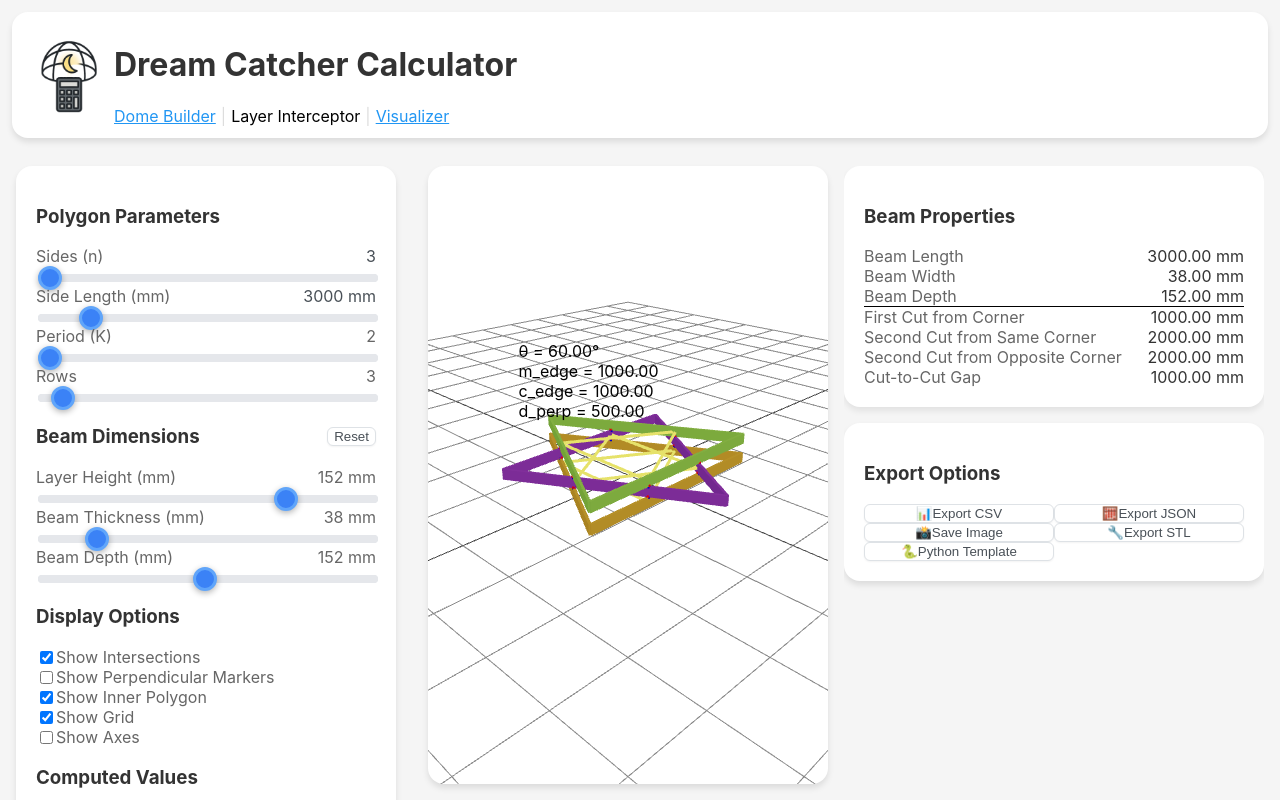
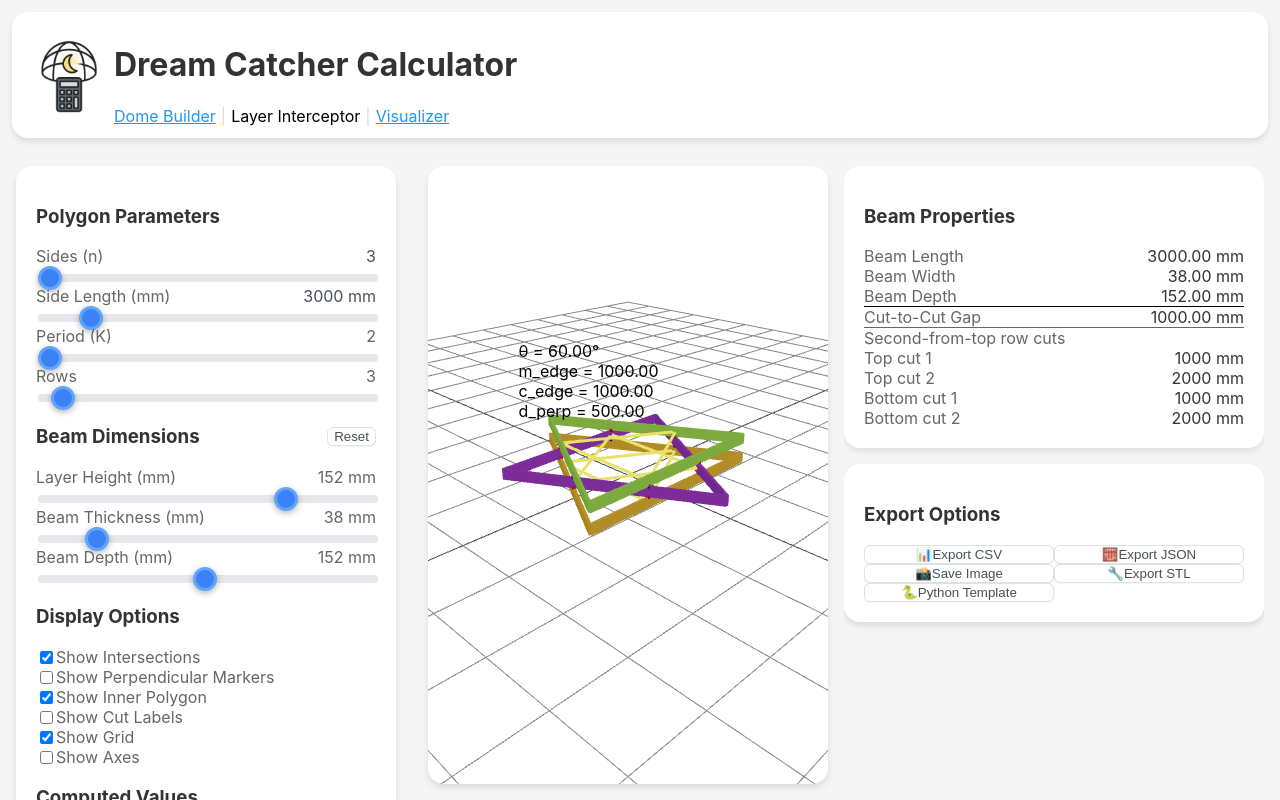
Before and after one commit to chrismaree/egg-dome, a React (Vite) app in the folder wood-dome-visualizer/: page /intersections in a window 1280 px wide. Built offline with nearby package versions, Linux system fonts and the light colour scheme.

Commit message:
Fixed simulator
Signed-off-by: Chris Maree <christopher.maree@gmail.com>

```diff
--- a/wood-dome-visualizer/src/components/BeamPropertiesPanel.jsx
+++ b/wood-dome-visualizer/src/components/BeamPropertiesPanel.jsx
@@ -1,15 +1,124 @@
-import React from 'react'
+import React, { useMemo } from 'react'
 import useStore from '../store'
+import { computeBeamIntersectionGeometry } from '../utils/computeDomeGeometry'
 
 const BeamPropertiesPanel = () => {
   const parameters = useStore(state => state.parameters)
   const getMEdge = useStore(state => state.getMEdge)
-  const getCEdge = useStore(state => state.getCEdge)
+  const getThetaRad = useStore(state => state.getThetaRad)
 
   const mEdge = getMEdge()
-  const cEdge = getCEdge()
-  const secondCutFromSameCorner = cEdge + mEdge
-  const secondCutFromOppositeCorner = parameters.s - cEdge
+  const scaleFactor = 10 / 3000
+  const EPS = 1e-9
+
+  const formatCut = (value) =>
+    value !== undefined && value !== null ? `${value.toFixed(0)} mm` : '—'
+
+  const cutInfo = useMemo(() => {
+    if (parameters.rows < 3) {
+      return null
+    }
+
+    const thetaRad = getThetaRad()
+
+    const geometry = computeBeamIntersectionGeometry({
+      n: parameters.n,
+      s: parameters.s,
+      K: parameters.K,
+      rows: parameters.rows,
+      thetaRad,
+      layerHeight: parameters.layerHeight,
+      beamThickness: parameters.beamThickness,
+      beamDepth: parameters.beamDepth,
+      showIntersections: true,
+      showPerpMarkers: false,
+      showInnerPolygon: false,
+      showCutLabels: false
+    })
+
+    const targetRow = parameters.rows - 2
+    const markers = geometry.elementData.filter(
+      (element) =>
+        element.type === 'marker' &&
+        element.subtype === 'intercept' &&
+        element.row === targetRow
+    )
+
+    if (markers.length === 0) {
+      return null
+    }
+
+    const R = parameters.s / (2 * Math.sin(Math.PI / parameters.n))
+    const phi0 = Math.PI / parameters.n
+    const baseVertices = []
+
+    for (let i = 0; i < parameters.n; i++) {
+      const angle = phi0 + (2 * Math.PI * i) / parameters.n
+      baseVertices.push({
+        x: R * Math.cos(angle) * scaleFactor,
+        y: R * Math.sin(angle) * scaleFactor
+      })
+    }
+
+    const rotateVertex = (vertex, angle) => ({
+      x: vertex.x * Math.cos(angle) - vertex.y * Math.sin(angle),
+      y: vertex.x * Math.sin(angle) + vertex.y * Math.cos(angle)
+    })
+
+    const thetaRow = targetRow * thetaRad
+    const rotatedVertices = baseVertices.map((vertex) =>
+      rotateVertex(vertex, thetaRow)
+    )
+
+    const edgeLengths = {
+      above: [],
+      below: []
+    }
+
+    markers.forEach((marker) => {
+      const edgeStart = rotatedVertices[marker.edgeIndex]
+      const edgeEnd =
+        rotatedVertices[(marker.edgeIndex + 1) % rotatedVertices.length]
+
+      const edgeDX = edgeEnd.x - edgeStart.x
+      const edgeDY = edgeEnd.y - edgeStart.y
+      const denom = edgeDX * edgeDX + edgeDY * edgeDY
+
+      if (denom < EPS) {
+        return
+      }
+
+      const markerDX = marker.position.x - edgeStart.x
+      const markerDY = marker.position.y - edgeStart.y
+      const t = Math.min(Math.max((markerDX * edgeDX + markerDY * edgeDY) / denom, 0), 1)
+      edgeLengths[marker.markerType].push(t * parameters.s)
+    })
+
+    const dedupeCuts = (values = []) => {
+      const sorted = [...values].sort((a, b) => a - b)
+      return sorted.filter((value, index) => {
+        if (index === 0) return true
+        return Math.abs(value - sorted[index - 1]) > 1e-3
+      })
+    }
+
+    const topCuts = dedupeCuts(edgeLengths.above)
+    const bottomCuts = dedupeCuts(edgeLengths.below)
+
+    return {
+      topCuts,
+      bottomCuts
+    }
+  }, [
+    parameters.n,
+    parameters.s,
+    parameters.K,
+    parameters.rows,
+    parameters.layerHeight,
+    parameters.beamThickness,
+    parameters.beamDepth,
+    getThetaRad
+  ])
 
   return (
     <div
@@ -35,21 +144,34 @@ const BeamPropertiesPanel = () => {
           <span className="font-mono text-[#333] font-medium">{parameters.beamDepth.toFixed(2)} mm</span>
         </div>
         <div className="flex justify-between pt-2 border-t border-gray-200">
-          <span className="text-[#666]">First Cut from Corner</span>
-          <span className="font-mono text-[#333] font-medium">{cEdge.toFixed(2)} mm</span>
-        </div>
-        <div className="flex justify-between">
-          <span className="text-[#666]">Second Cut from Same Corner</span>
-          <span className="font-mono text-[#333] font-medium">{secondCutFromSameCorner.toFixed(2)} mm</span>
-        </div>
-        <div className="flex justify-between">
-          <span className="text-[#666]">Second Cut from Opposite Corner</span>
-          <span className="font-mono text-[#333] font-medium">{secondCutFromOppositeCorner.toFixed(2)} mm</span>
-        </div>
-        <div className="flex justify-between">
           <span className="text-[#666]">Cut-to-Cut Gap</span>
           <span className="font-mono text-[#333] font-medium">{mEdge.toFixed(2)} mm</span>
         </div>
+        {cutInfo ? (
+          <>
+            <div className="pt-3 mt-2 border-t border-gray-200 text-[#666]">Second-from-top row cuts</div>
+            <div className="flex justify-between">
+              <span className="text-[#666]">Top cut 1</span>
+              <span className="font-mono text-[#333] font-medium">{formatCut(cutInfo.topCuts[0])}</span>
+            </div>
+            <div className="flex justify-between">
+              <span className="text-[#666]">Top cut 2</span>
+              <span className="font-mono text-[#333] font-medium">{formatCut(cutInfo.topCuts[1])}</span>
+            </div>
+            <div className="flex justify-between">
+              <span className="text-[#666]">Bottom cut 1</span>
+              <span className="font-mono text-[#333] font-medium">{formatCut(cutInfo.bottomCuts[0])}</span>
+            </div>
+            <div className="flex justify-between">
+              <span className="text-[#666]">Bottom cut 2</span>
+              <span className="font-mono text-[#333] font-medium">{formatCut(cutInfo.bottomCuts[1])}</span>
+            </div>
+          </>
+        ) : (
+          <div className="pt-3 mt-2 border-t border-gray-200 text-xs text-[#888]">
+            Add at least three rows to see top/bottom cut distances.
+          </div>
+        )}
       </div>
     </div>
   )
--- a/wood-dome-visualizer/src/components/ControlsPanel.jsx
+++ b/wood-dome-visualizer/src/components/ControlsPanel.jsx
@@ -212,6 +212,16 @@ const ControlsPanel = ({ mobile = false, mode = 'default' }) => {
               className="mr-3 w-4 h-4 text-[#28a745] focus:ring-[#28a745] focus:ring-2 rounded cursor-pointer"
             />
             <span className="text-sm text-[#666]">Show Inner Polygon</span>
+          </label>
+
+          <label className="flex items-center mb-3 cursor-pointer">
+            <input
+              type="checkbox"
+              checked={parameters.showCutLabels}
+              onChange={(e) => updateParameter('showCutLabels', e.target.checked)}
+              className="mr-3 w-4 h-4 text-[#28a745] focus:ring-[#28a745] focus:ring-2 rounded cursor-pointer"
+            />
+            <span className="text-sm text-[#666]">Show Cut Labels</span>
           </label>
 
           <label className="flex items-center mb-3 cursor-pointer">
--- a/wood-dome-visualizer/src/components/DomeRenderer.jsx
+++ b/wood-dome-visualizer/src/components/DomeRenderer.jsx
@@ -458,6 +458,30 @@ function MarkerElement({ element }) {
   return null
 }
 
+function LabelElement({ element }) {
+  return (
+    <Html
+      position={[element.position.x, element.position.z, -element.position.y]}
+      center
+      distanceFactor={10}
+    >
+      <div
+        style={{
+          backgroundColor: 'rgba(0, 0, 0, 0.7)',
+          color: '#fff',
+          fontSize: '11px',
+          padding: '4px 8px',
+          borderRadius: '6px',
+          whiteSpace: 'nowrap',
+          pointerEvents: 'none'
+        }}
+      >
+        {element.text}
+      </div>
+    </Html>
+  )
+}
+
 function PolylineElement({ element }) {
   const points = element.points.map(p => new THREE.Vector3(p.x, p.z, -p.y))
 
@@ -489,12 +513,14 @@ function BeamIntersectionStructure() {
       beamDepth: parameters.beamDepth,
       showIntersections: parameters.showIntersections,
       showPerpMarkers: parameters.showPerpMarkers,
-      showInnerPolygon: parameters.showInnerPolygon
+      showInnerPolygon: parameters.showInnerPolygon,
+      showCutLabels: parameters.showCutLabels
     })
   }, [
     parameters.n, parameters.s, parameters.K, parameters.rows,
     parameters.layerHeight, parameters.beamThickness, parameters.beamDepth,
     parameters.showIntersections, parameters.showPerpMarkers, parameters.showInnerPolygon,
+    parameters.showCutLabels,
     getThetaRad
   ])
 
@@ -511,6 +537,8 @@ function BeamIntersectionStructure() {
           )
         } else if (element.type === 'marker') {
           return <MarkerElement key={element.id} element={element} />
+        } else if (element.type === 'label') {
+          return <LabelElement key={element.id} element={element} />
         } else if (element.type === 'polyline') {
           return <PolylineElement key={element.id} element={element} />
         }
--- a/wood-dome-visualizer/src/components/ExportPanel.jsx
+++ b/wood-dome-visualizer/src/components/ExportPanel.jsx
@@ -32,7 +32,8 @@ const ExportPanel = ({ mode = 'default' }) => {
         beamDepth: parameters.beamDepth,
         showIntersections: parameters.showIntersections,
         showPerpMarkers: parameters.showPerpMarkers,
-        showInnerPolygon: parameters.showInnerPolygon
+        showInnerPolygon: parameters.showInnerPolygon,
+        showCutLabels: parameters.showCutLabels
       })
       return { geometry: null, costs: null, intersectionGeometry: intGeo }
     } else {
--- a/wood-dome-visualizer/src/store.js
+++ b/wood-dome-visualizer/src/store.js
@@ -35,6 +35,7 @@ const useStore = create((set, get) => ({
     showIntersections: true,
     showPerpMarkers: false,
     showInnerPolygon: true,
+    showCutLabels: false,
     colorScheme: 'byLayer',
     gridOn: true,
     axesOn: false
@@ -125,6 +126,7 @@ const useStore = create((set, get) => ({
       showIntersections: true,
       showPerpMarkers: false,
       showInnerPolygon: true,
+      showCutLabels: false,
       colorScheme: 'byLayer',
       gridOn: true,
       axesOn: false
--- a/wood-dome-visualizer/src/utils/computeDomeGeometry.js
+++ b/wood-dome-visualizer/src/utils/computeDomeGeometry.js
@@ -177,7 +177,8 @@ export function computeBeamIntersectionGeometry(params) {
     beamDepth,
     showIntersections,
     showPerpMarkers,
-    showInnerPolygon
+    showInnerPolygon,
+    showCutLabels = false
   } = params
 
   // Scale factor to normalize geometry to reasonable units (target 10 unit radius for 3000mm side)
@@ -324,12 +325,13 @@ export function computeBeamIntersectionGeometry(params) {
     }
 
     // Generate intersection markers for this row (including bottom row)
-    if (showIntersections || showInnerPolygon) {
+    const needIntersections = showIntersections || showCutLabels
+    if (showIntersections || showInnerPolygon || showCutLabels) {
       const polygonPoints = []
       const interceptOffset = cEdge / s
-      const currentVertices = showIntersections ? getRotatedVertices(thetaRow) : null
-      const hasPrev = showIntersections && row > 0
-      const hasNext = showIntersections && row < rows - 1
+      const currentVertices = needIntersections ? getRotatedVertices(thetaRow) : null
+      const hasPrev = needIntersections && row > 0
+      const hasNext = needIntersections && row < rows - 1
       const prevVertices = hasPrev ? getRotatedVertices(thetaRow - thetaRad) : null
       const nextVertices = hasNext ? getRotatedVertices(thetaRow + thetaRad) : null
 
@@ -344,10 +346,13 @@ export function computeBeamIntersectionGeometry(params) {
           polygonPoints.push({ x: rotX, y: rotY, z: z })
         }
 
-        if (showIntersections) {
-          const intersections = []
-          const edgeStart = currentVertices[i]
-          const edgeEnd = currentVertices[(i + 1) % n]
+        const intersections = []
+        let edgeStart = null
+        let edgeEnd = null
+
+        if (needIntersections) {
+          edgeStart = currentVertices[i]
+          edgeEnd = currentVertices[(i + 1) % n]
 
           if (hasPrev) {
             intersections.push(
@@ -360,7 +365,9 @@ export function computeBeamIntersectionGeometry(params) {
               ...collectIntersections(edgeStart, edgeEnd, nextVertices, 'above', row + 1)
             )
           }
+        }
 
+        if (showIntersections && intersections.length > 0) {
           intersections
             .sort((a, b) => a.t - b.t)
             .forEach((intersection) => {
@@ -382,6 +389,55 @@ export function computeBeamIntersectionGeometry(params) {
                 }
               })
             })
+        }
+
+        if (
+          showCutLabels &&
+          intersections.length > 0 &&
+          rows > 2 &&
+          row === rows - 2 &&
+          edgeStart &&
+          edgeEnd
+        ) {
+          const sortedIntersections = [...intersections].sort((a, b) => a.t - b.t)
+          const tangentX = edgeEnd.x - edgeStart.x
+          const tangentY = edgeEnd.y - edgeStart.y
+          const edgeLengthPlan = Math.hypot(tangentX, tangentY) || EPS
+          const unitTangent = {
+            x: tangentX / edgeLengthPlan,
+            y: tangentY / edgeLengthPlan
+          }
+          const labelSpacing = 0.2
+          const typeTotals = { above: 0, below: 0 }
+          sortedIntersections.forEach(intersection => {
+            typeTotals[intersection.markerType] = (typeTotals[intersection.markerType] || 0) + 1
+          })
+          const typeCounters = { above: 0, below: 0 }
+
+          sortedIntersections.forEach((intersection) => {
+            const type = intersection.markerType
+            const total = typeTotals[type] || 1
+            const count = typeCounters[type] || 0
+            const centerIndex = (total - 1) / 2
+            const alongOffset = (count - centerIndex) * labelSpacing
+            typeCounters[type] = count + 1
+
+            const baseX = intersection.x + unitTangent.x * alongOffset
+            const baseY = intersection.y + unitTangent.y * alongOffset
+            const verticalSign = type === 'above' ? 1 : -1
+            const labelZ = z + verticalSign * (beamHalfHeight + markerVisualOffset + 0.12)
+
+            elementData.push({
+              id: elementId++,
+              type: 'label',
+              subtype: 'cutDistance',
+              row: row,
+              edgeIndex: i,
+              markerType: type,
+              text: `${type === 'above' ? 'Top' : 'Bottom'} ${(intersection.t * s).toFixed(0)} mm`,
+              position: { x: baseX, y: baseY, z: labelZ }
+            })
+          })
         }
       }
 
```
